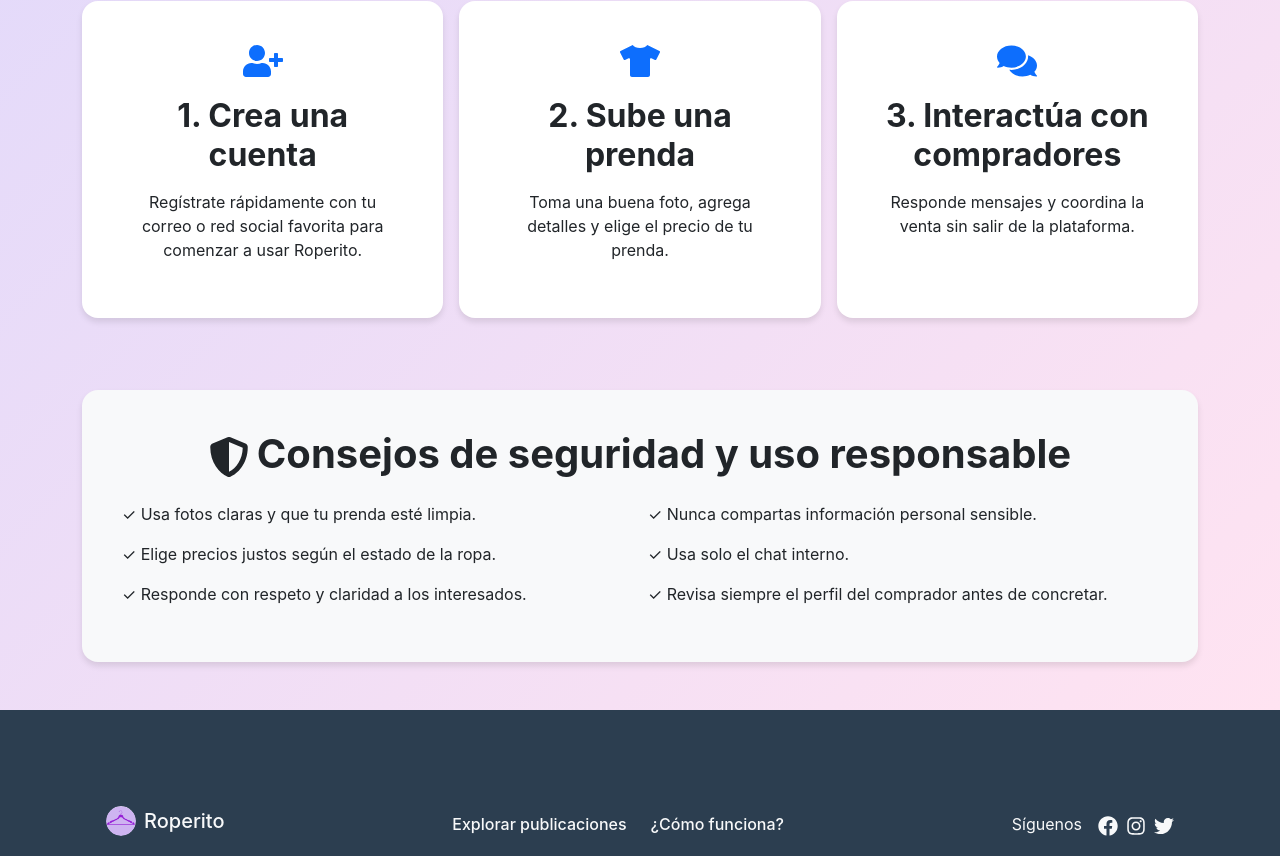
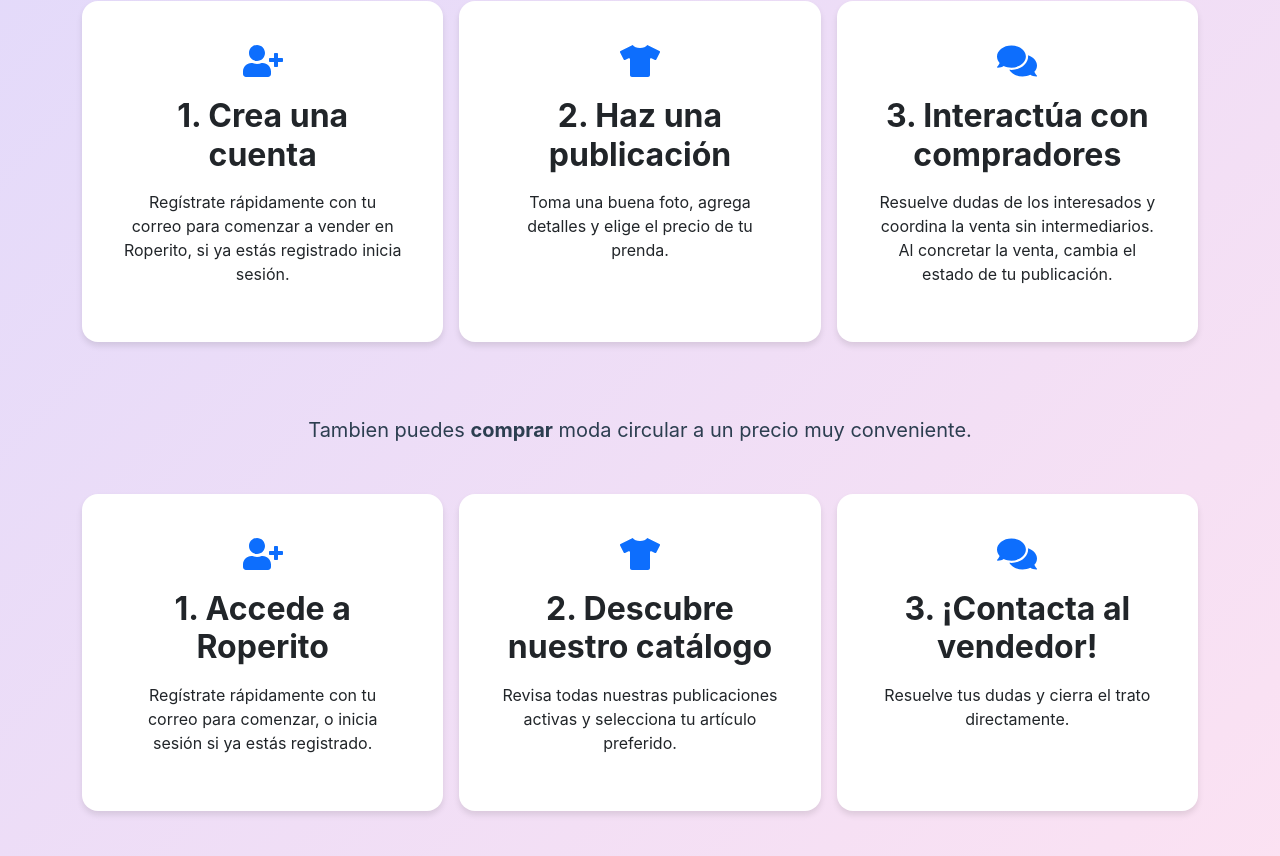
Before and after one commit to royvillasana/roperito-new, a React (Vite) app: page /how-it-works in a window 1280 px wide. Shown: the part 344-1200 px from the top of the page. Built offline with nearby package versions, Linux system fonts and the light colour scheme.

Commit message:
Actualización page HowItWorks

```diff
--- a/src/pages/HowItWorks.jsx
+++ b/src/pages/HowItWorks.jsx
@@ -6,8 +6,8 @@
     <Container className="py-5">
       <h1 className="text-center mb-5">¿Cómo funciona Roperito?</h1>
       <p className="text-center lead mb-5">
-        Te guiamos paso a paso para que puedas vender y comprar
-        moda circular de una forma simple y segura.
+        Te guiamos paso a paso para que puedas <strong>vender/Comprar </strong>
+         prendas usadas de una forma simple y rápida.
       </p>
 
       <Row className="mb-5">
@@ -19,8 +19,8 @@
               </div>
               <h3>1. Crea una cuenta</h3>
               <p>
-                Regístrate rápidamente con tu correo o red social favorita para
-                comenzar a usar Roperito.
+                Regístrate rápidamente con tu correo para
+                comenzar a vender en Roperito, si ya estás registrado inicia sesión.
               </p>
             </Card.Body>
           </Card>
@@ -32,7 +32,7 @@
               <div className="mb-3">
                 <FaTshirt size={40} className="text-primary" />
               </div>
-              <h3>2. Sube una prenda</h3>
+              <h3>2. Haz una publicación</h3>
               <p>
                 Toma una buena foto, agrega detalles y elige el precio de tu
                 prenda.
@@ -49,7 +49,58 @@
               </div>
               <h3>3. Interactúa con compradores</h3>
               <p>
-                Responde mensajes y coordina la venta sin salir de la plataforma.
+                Resuelve dudas de los interesados y coordina la venta sin intermediarios. Al concretar la venta, cambia el estado de tu publicación.
+              </p>
+            </Card.Body>
+          </Card>
+        </Col>
+      </Row>
+
+      <p className="text-center lead mb-5">
+        Tambien puedes <strong>comprar</strong> moda circular a un precio muy conveniente.
+      </p>
+
+
+      <Row className="mb-5">
+        <Col md={4} className="mb-4">
+          <Card className="h-100 text-center p-4">
+            <Card.Body>
+              <div className="mb-3">
+                <FaUserPlus size={40} className="text-primary" />
+              </div>
+              <h3>1. Accede a Roperito </h3>
+              <p>
+                Regístrate rápidamente con tu correo para
+                comenzar, o inicia sesión si ya estás registrado.
+              </p>
+            </Card.Body>
+          </Card>
+        </Col>
+
+        <Col md={4} className="mb-4">
+          <Card className="h-100 text-center p-4">
+            <Card.Body>
+              <div className="mb-3">
+              <FaTshirt size={40} className="text-primary" />
+              </div>
+              <h3>2. Descubre nuestro catálogo</h3>
+              <p>
+              Revisa todas nuestras publicaciones activas y selecciona tu artículo preferido.
+
+              </p>
+            </Card.Body>
+          </Card>
+        </Col>
+
+        <Col md={4} className="mb-4">
+          <Card className="h-100 text-center p-4">
+            <Card.Body>
+              <div className="mb-3">
+                <FaComments size={40} className="text-primary" />
+              </div>
+              <h3>3. ¡Contacta al vendedor!</h3>
+              <p>
+              Resuelve tus dudas y cierra el trato directamente.
               </p>
             </Card.Body>
           </Card>
@@ -73,8 +124,8 @@
             <Col md={6}>
               <ul className="list-unstyled">
                 <li className="mb-3">✓ Nunca compartas información personal sensible.</li>
-                <li className="mb-3">✓ Usa solo el chat interno.</li>
-                <li className="mb-3">✓ Revisa siempre el perfil del comprador antes de concretar.</li>
+                <li className="mb-3">✓ ¡Prioriza Encuentros en Lugares Públicos!.</li>
+                <li className="mb-3">✓ Revisa siempre la calificación del comprador/vendedor antes de concretar.</li>
               </ul>
             </Col>
           </Row>
```
